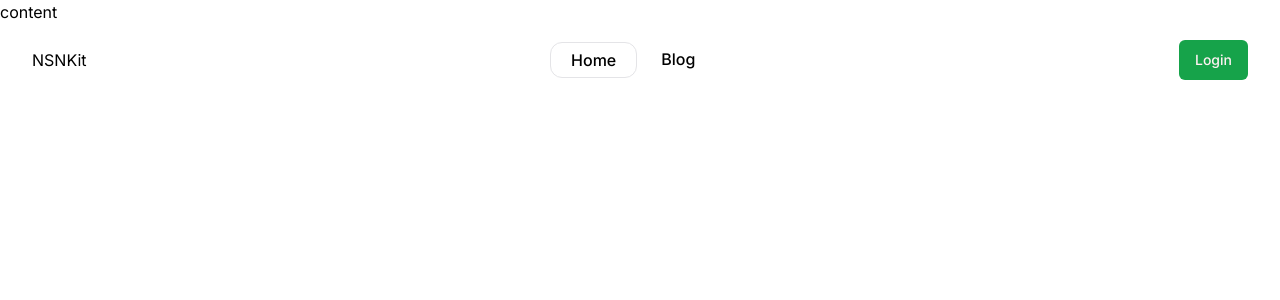
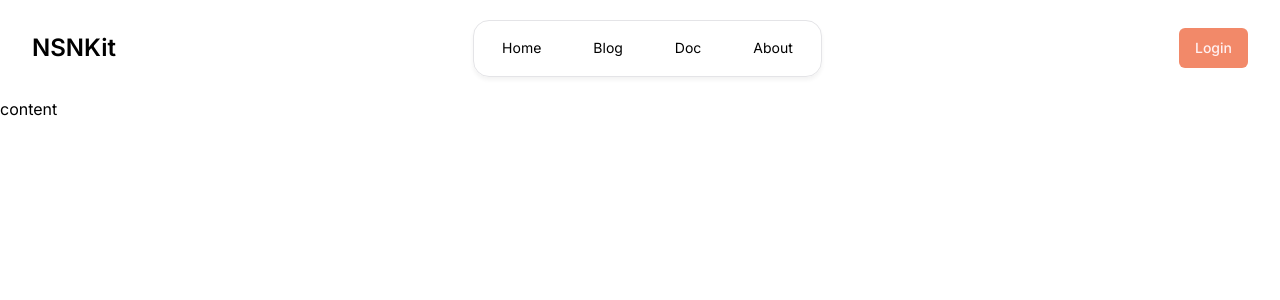
Before and after one commit to monsterooo/nextjs-saas-kit, a Next.js app: page / in a window 1280 px wide. Shown: the top 300 px of the page. Built offline with nearby package versions, Linux system fonts and the light colour scheme.

Commit message:
feat: nav style

```diff
--- a/src/components/nav/nav.tsx
+++ b/src/components/nav/nav.tsx
@@ -3,39 +3,44 @@ import Link from "next/link"
 
 import { Button } from "../ui/button"
 
+const navLinks = [
+  { name: "Home", href: "/" },
+  { name: "Blog", href: "/blog" },
+  { name: "Doc", href: "/doc" },
+  { name: "About", href: "/about" },
+]
+
 export function Nav() {
   return (
-    <header className="fixed left-0 pt-8 z-[1000000000] duration-500 transition-all w-full bg-transparent">
-      <nav className="container flex items-center justify-between">
-        <div className="nav-logo">
-          <Link href="/">
-            {/* <Image src="/logo.svg" width={24} height={24} alt="logo" /> */}
-            NSNKit
+    <header>
+      <nav className="container flex justify-between items-center py-5 relative">
+        <div>
+          <Link href="#">
+            <span className="text-2xl font-semibold">NSNKit</span>
+            {/* <Image
+              src="/logo.svg"
+              width={124}
+              height={47}
+              sizes="min(124px, 100vw)"
+              alt="logo"
+            /> */}
           </Link>
         </div>
-        <ul className="hidden lg:flex mx-auto bg-white dark:bg-secondary p-2.5 shadow-nav rounded-3xl [&>*:not(:last-child)]:me-1">
-          <li>
-            <Link
-              href="#"
-              className="flex items-center text-base font-medium md:px-5 md:py-[5px] border rounded-xl"
-            >
-              Home
-            </Link>
-          </li>
-          <li>
-            <Link
-              href="#"
-              className="flex items-center text-base font-medium md:px-5 md:py-[5px]"
-            >
-              Blog
-            </Link>
-          </li>
-        </ul>
-        <ul className="flex items-center max-lg:ml-auto  [&>*:not(:last-child)]:me-2.5">
-          <li>
-            <Button>Login</Button>
-          </li>
-        </ul>
+        <div className="flex items-center p-3 gap-5 shadow-nav rounded-2xl border border-[rgba(32, 30, 28, 0.08)]">
+          {navLinks.map((link) => (
+            <div className="flex justify-start">
+              <Link
+                className="px-4 py-1 text-sm cursor-pointer rounded-md leading-relaxed hover:text-primary hover:bg-primary/5 transition-all"
+                href="#"
+              >
+                {link.name}
+              </Link>
+            </div>
+          ))}
+        </div>
+        <div>
+          <Button>Login</Button>
+        </div>
       </nav>
     </header>
   )
--- a/src/styles/globals.css
+++ b/src/styles/globals.css
@@ -10,7 +10,7 @@
     --card-foreground: 240 10% 3.9%;
     --popover: 0 0% 100%;
     --popover-foreground: 240 10% 3.9%;
-    --primary: 142.1 76.2% 36.3%;
+    --primary: 14 84% 68%;
     --primary-foreground: 355.7 100% 97.3%;
     --secondary: 240 4.8% 95.9%;
     --secondary-foreground: 240 5.9% 10%;
--- a/tailwind.config.ts
+++ b/tailwind.config.ts
@@ -3,11 +3,11 @@ import type { Config } from "tailwindcss"
 const config = {
   darkMode: ["class"],
   content: [
-    './pages/**/*.{ts,tsx}',
-    './components/**/*.{ts,tsx}',
-    './app/**/*.{ts,tsx}',
-    './src/**/*.{ts,tsx}',
-	],
+    "./pages/**/*.{ts,tsx}",
+    "./components/**/*.{ts,tsx}",
+    "./app/**/*.{ts,tsx}",
+    "./src/**/*.{ts,tsx}",
+  ],
   prefix: "",
   theme: {
     container: {
@@ -58,6 +58,9 @@ const config = {
         md: "calc(var(--radius) - 2px)",
         sm: "calc(var(--radius) - 4px)",
       },
+      boxShadow: {
+        nav: "rgba(0, 0, 0, 0.05) 0px 3px 4px 0px",
+      },
       keyframes: {
         "accordion-down": {
           from: { height: "0" },
```
